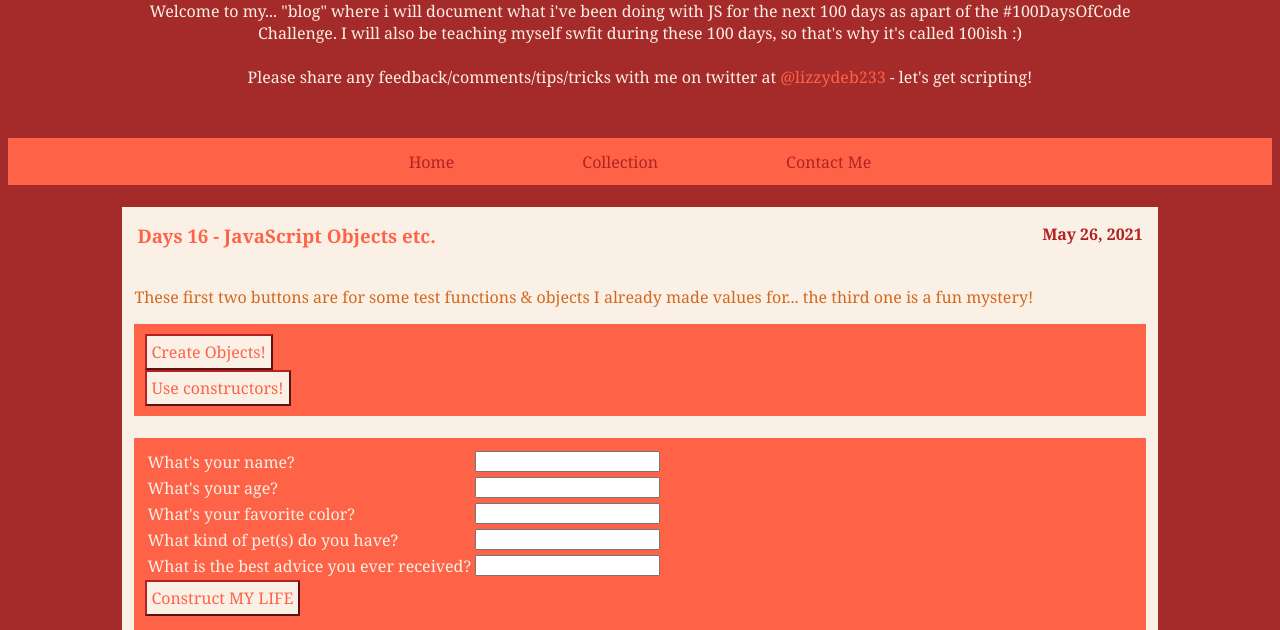
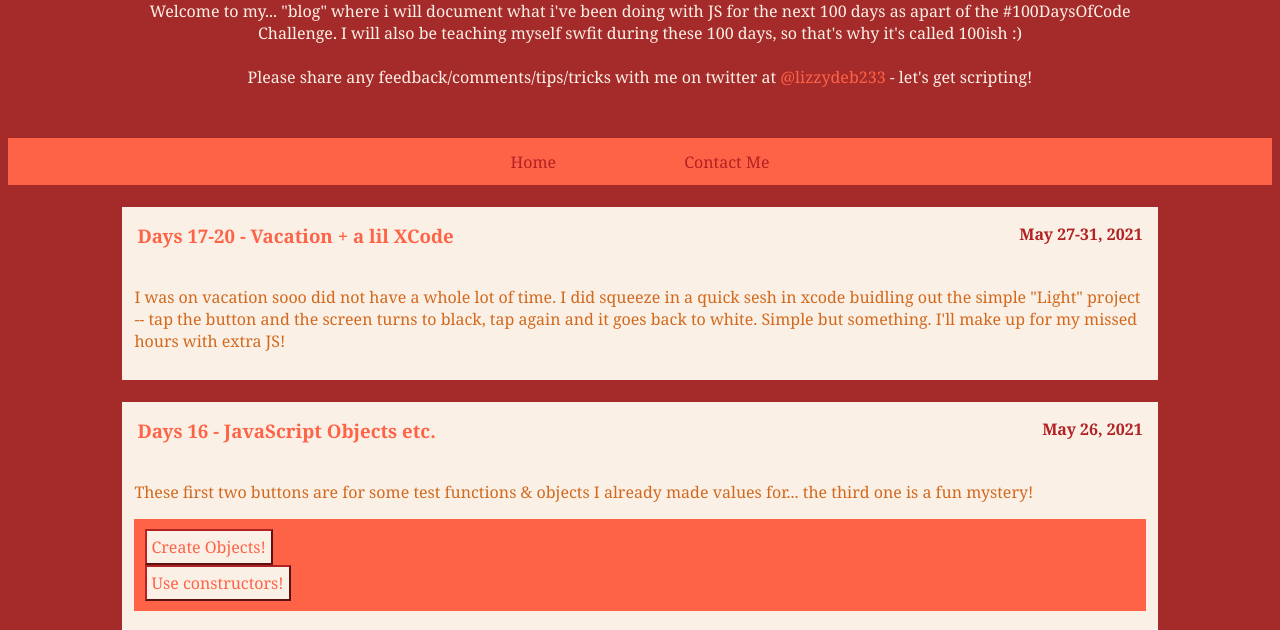
Before and after one commit to lizzyj233/100Days-JS, a website: page index.html in a window 1280 px wide. Shown: the part 107-737 px from the top of the page. Drawn offline with Linux system fonts and the light colour scheme.

Commit message:
Days 17-20 added to html

```diff
--- a/index.html
+++ b/index.html
@@ -16,9 +16,17 @@
 
 <div class="navigation" id="navigation">
     <a href="index.html">Home</a>
-    <a href="">Collection</a>
     <a href="">Contact Me</a>
 </div><br>
+
+<div id="days17-20-div" class="content-container">
+    <table class="post-header-table">
+        <td><h3 class="post-title">Days 17-20 - Vacation + a lil XCode</h3></td>
+        <td><h4 class="post-date">May 27-31, 2021</h4></td>
+    </table>
+   <p>I was on vacation sooo did not have a whole lot of time. I did squeeze in a quick sesh in xcode buidling out the simple "Light" project -- tap the button and the screen turns to black, tap again and it goes back to white. Simple but something. I'll make up for my missed hours with extra JS!</p>
+</div>
+<br>
 
 <div id="day16-div" class="content-container">
     <table class="post-header-table">
```
